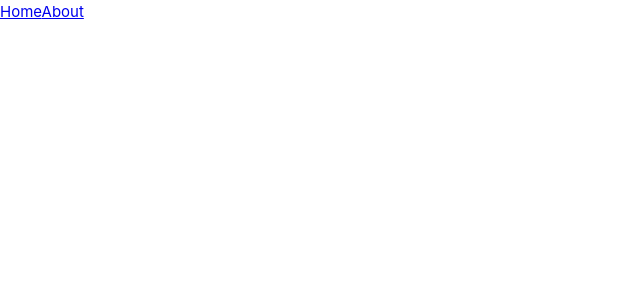
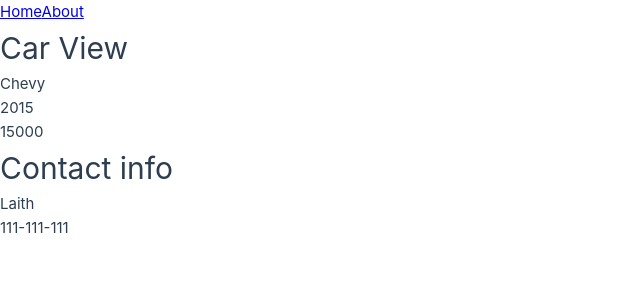
Before and after one commit to ark948/vue-tutorial01, a Vue app in the folder RouterVueLearning/: page /cars/1/contact in a window 1280 px wide. Before the commit this address had no page. Shown: the top 300 px of the page, without its empty margins (0-640 px from the left). Built offline with nearby package versions, Linux system fonts and the light colour scheme.

Commit message:
Nested Routes

```diff
--- a/RouterVueLearning/src/data/cars.json
+++ b/RouterVueLearning/src/data/cars.json
@@ -3,30 +3,50 @@
         "id": 1,
         "name": "Chevy",
         "price": 15000,
-        "year": 2015
+        "year": 2015,
+        "contact": {
+            "dealer": "Laith",
+            "number": "111-111-111"
+        }
     },
     {
         "id": 2,
         "name": "Bentley",
         "price": 215000,
-        "year": 2021
+        "year": 2021,
+        "contact": {
+            "dealer": "Turner",
+            "number": "222-222-222"
+        }
     },
     {
         "id": 3,
         "name": "Ford",
         "price": 5000,
-        "year": 2005
+        "year": 2005,
+        "contact": {
+            "dealer": "Sam",
+            "number": "333-333-333"
+        }
     },
     {
         "id": 4,
         "name": "Land Lover",
         "price": 85000,
-        "year": 2019
+        "year": 2019,
+        "contact": {
+            "dealer": "Ed",
+            "number": "444-444-444"
+        }
     },
     {
         "id": 5,
         "name": "Nissan",
         "price": 25000,
-        "year": 2010
+        "year": 2010,
+        "contact": {
+            "dealer": "Jess",
+            "number": "555-555-555"
+        }
     }
 ]
--- a/RouterVueLearning/src/router/index.js
+++ b/RouterVueLearning/src/router/index.js
@@ -4,13 +4,16 @@ import { createRouter, createWebHistory } from "vue-router";
 import HomeView from "@/views/HomeView.vue";
 import AboutView from "@/views/AboutView.vue";
 import CarView from "@/views/CarView.vue";
+import ContactView from "@/views/ContactView.vue";
 
 const router = createRouter({
     history: createWebHistory(import.meta.env.BASE_URL),
     routes: [
         { path: "/", name: "homeo", component: HomeView },
         { path: "/about", name: "about", component: AboutView },
-        { path: "/cars/:id", name: "car", component: CarView }
+        { path: "/cars/:id", name: "car", component: CarView, children: [
+            { path: "contact", component: ContactView } // nested route
+        ] }
     ]
 });
 
--- a/RouterVueLearning/src/views/CarView.vue
+++ b/RouterVueLearning/src/views/CarView.vue
@@ -1,5 +1,5 @@
 <script setup>
-    import { useRoute } from 'vue-router';
+    import { useRoute, RouterView } from 'vue-router';
     import cars from "../data/cars.json";
 
     const route = useRoute(); // access the current route
@@ -13,5 +13,7 @@
         <p>{{ car.name }}</p>
         <p>{{ car.year }}</p>
         <p>{{ car.price }}</p>
+        <!-- this RouterView will this component to render all children routes of this component -->
+        <RouterView />
     </div>
 </template>
--- /dev/null
+++ b/RouterVueLearning/src/views/ContactView.vue
@@ -0,0 +1,18 @@
+<script setup>
+    import { useRoute } from 'vue-router';
+    import cars from "../data/cars.json";
+
+    const route = useRoute();
+    const car = cars.find(c => c.id === parseInt(route.params.id));
+
+</script>
+
+<template>
+    <div>
+        <h1>
+            Contact info
+        </h1>
+        <p>{{ car.contact.dealer }}</p>
+        <p>{{ car.contact.number }}</p>
+    </div>
+</template>
```
Also changed, not shown: 1 other file (tests, documents, lock files or other folders).
